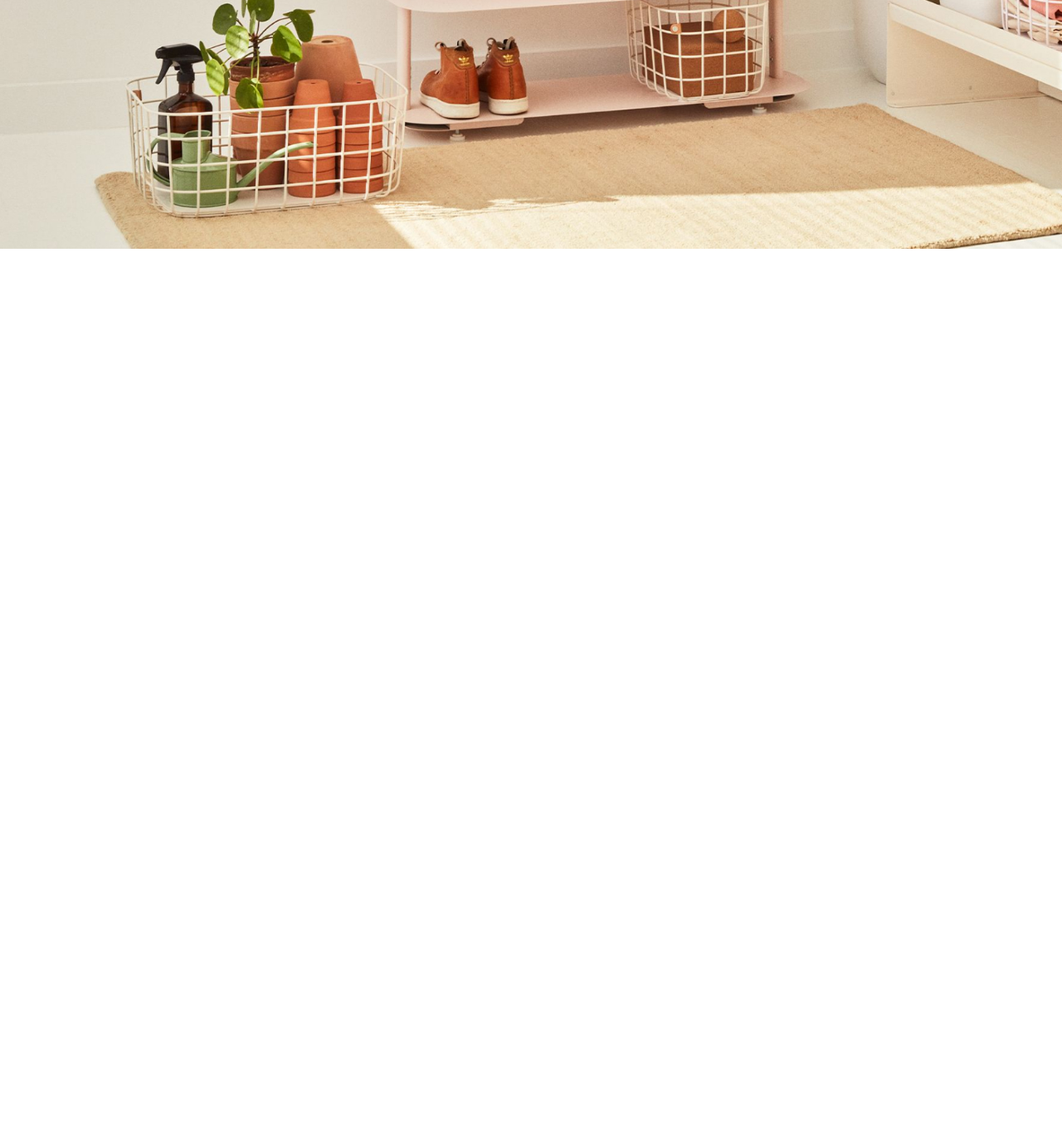
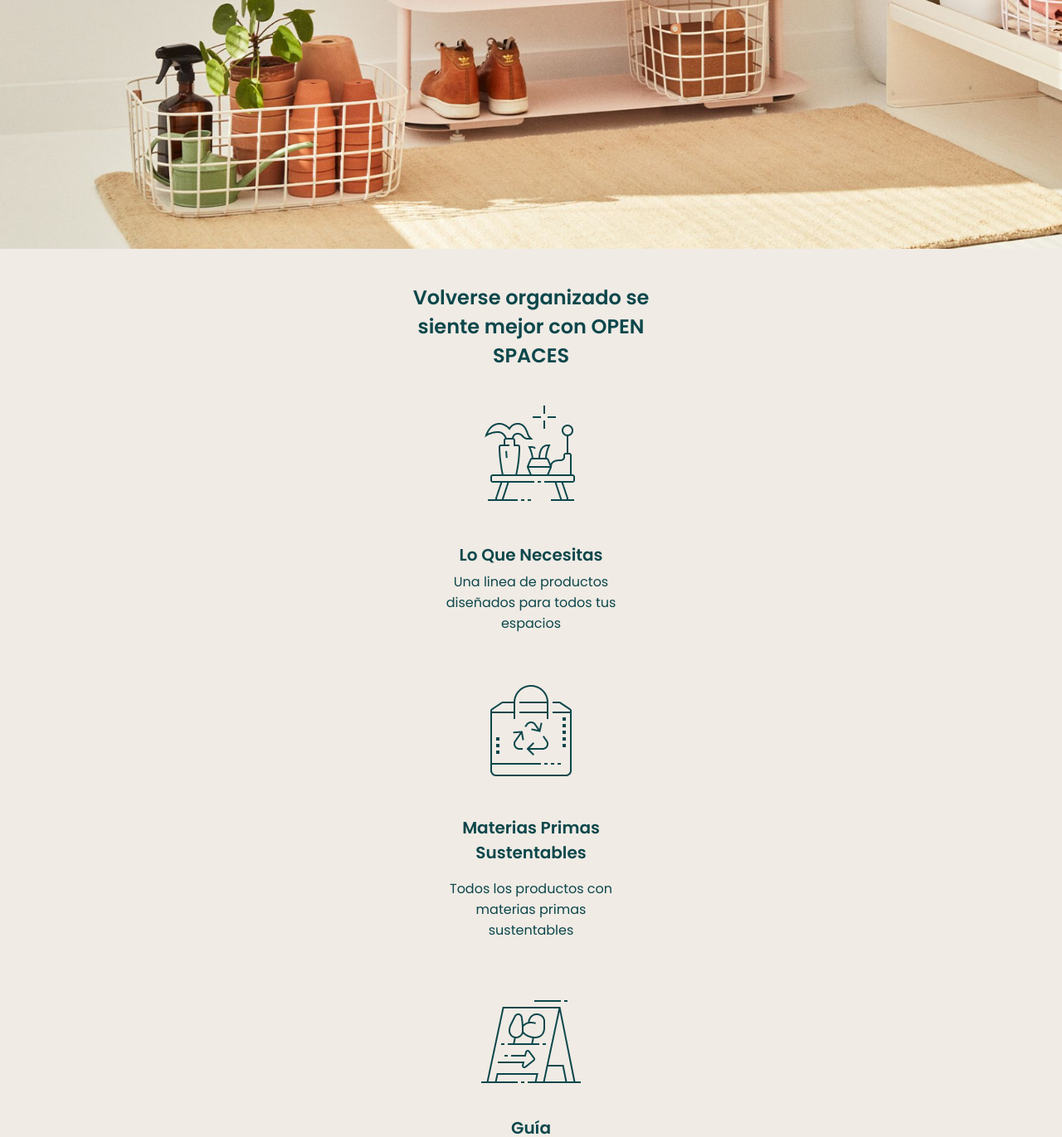
Before and after one commit to Adalab/modulo-1-evaluacion-final-AranDiez, a plain HTML site: page index.html in a window 1280 px wide. Shown: the part 500-1871 px from the top of the page at 83% size. Before the commit the page ends 800 px from the top, so only its background shows below. Drawn offline with Linux system fonts and the light colour scheme.

Commit message:
changes in header an main first and second module

```diff
--- a/index.html
+++ b/index.html
@@ -13,7 +13,7 @@
     <link rel="stylesheet" href="./styles/main.css" />
     <title>Open Spaces</title>
   </head>
-  <body>
+  <body class="body" >
     <header class="header" >
         <section class="header__section1" >
           <img  class="header__section1--menu" src="./styles/images/burger.png" alt="Menu"></img>
@@ -24,7 +24,34 @@
             <a  class="header__section2--button" href="">compra ahora</a>
         </section>
     </header>
-    <main>
+    <main class="main" >
+      <section class="main__module1" >
+        <h2 class="main__title" >volverse organizado se siente mejor con OPEN SPACES</h2>
+        <article class="main__article" >
+          <img class="main__module1--image1" src="./styles/images/icon_1.png" alt="imagen mesa" title="lo que necesitas"></img>
+          <h3 class="main__title1" >lo que necesitas</h3>
+          <p class="main__article--par" >una linea de productos diseñados para todos tus espacios</p>
+        </article>
+        <article class="main__article">
+          <img class="main__module1--image2" src="./styles/images/icon_2.png" alt="imagen reciclaje" title="materias primas sustentables"></img>
+          <h3 class="main__title2" >materias primas sustentables</h3>
+          <p class="main__article--par" >todos los productos con materias primas sustentables</p>
+        </article>
+        <article class="main__article" >
+          <img class="main__module1--image3" src="./styles/images/icon_3.png" alt="imagen mapa" title="guía"></img>
+          <h3 class="main__title3">guía</h3>
+          <p class="main__article--par" >soporte y asesoramiento para ayudarte con tu objetivo</p>
+        </article>
+      </section>
+      <section class="main__module2" >
+        <img src="" alt="">imagen</img>
+        <h2>envío gratis garantizado</h2>
+        <p>envío gratis en compras desde 100</p>
+        <a class="" href="">comprar ahora</a>
+      </section>
+      <section class="main__module3" ></section>
+      <section class="main__module4" ></section>
+      <section class="main__module5" ></section>
 
     </main>
     <footer>
--- a/styles/main.css
+++ b/styles/main.css
@@ -15,6 +15,8 @@
   /* font-family: "Poppins", sans-serif;
   font-weight: 700; */
 }
+
+/* -------------------------------------HEADER---------------------------------- */
 .header {
   background-image: url(./images/header.jpg);
   background-size: auto;
@@ -38,8 +40,7 @@
   height: 96px;
   width: 213px;
   margin-top: 19px;
-  margin-right: 101px;
-  margin-left: 43px;
+  margin: 19px auto;
 }
 .header__section2 {
   display: flex;
@@ -74,3 +75,101 @@
   width: 176px;
   padding: 12px 24px 12px 24px;
 }
+@media (min-width: 768px) {
+  .header__section1--menu {
+    height: 24px;
+    width: 24px;
+  }
+  .header__section1--logo {
+    height: 96px;
+    width: 213px;
+    margin-top: 19px;
+    margin-right: 101px;
+    margin-left: 43px;
+  }
+}
+/* -------------------------------------HEADER---------------------------------- */
+.main__title:first-letter {
+  text-transform: capitalize;
+}
+.main__title {
+  width: 322px;
+  height: 113px;
+  margin: 0 0 37px;
+  padding-top: 41px;
+  font-family: Poppins;
+  font-size: 24px;
+  font-weight: 600;
+  font-stretch: normal;
+  font-style: normal;
+  line-height: normal;
+  letter-spacing: normal;
+  text-align: center;
+  color: var(--darkblue-color);
+}
+
+.main__module1 {
+  padding: 0 47px;
+  display: grid;
+  justify-content: center;
+  background-color: var(--grey-color);
+}
+.main__article {
+  display: grid;
+  justify-content: center;
+}
+.main__module1--image1 {
+  margin: 37px auto 47px auto;
+}
+.main__module1--image2 {
+  margin: 36px auto 42px auto;
+}
+.main__module1--image3 {
+  margin: 40px auto 30px auto;
+}
+
+.main__title1,
+.main__title2,
+.main__title3 {
+  width: 208px;
+  height: 23px;
+  flex-grow: 0;
+  font-family: Poppins;
+  font-size: 20px;
+  font-weight: 600;
+  font-stretch: normal;
+  font-style: normal;
+  line-height: normal;
+  letter-spacing: normal;
+  text-align: center;
+  color: var(--darkblue-color);
+}
+.main__title1,
+.main__title3 {
+  margin-bottom: 12px;
+}
+.main__title2 {
+  margin-bottom: 53px;
+}
+.main__title1,
+.main__title2,
+.main__title3:first-letter {
+  text-transform: capitalize;
+}
+.main__article--par {
+  width: 208px;
+  height: 96px;
+  flex-grow: 0;
+  font-family: Poppins;
+  font-size: 16px;
+  font-weight: normal;
+  font-stretch: normal;
+  font-style: normal;
+  line-height: normal;
+  letter-spacing: normal;
+  text-align: center;
+  color: var(--darkblue-color);
+}
+.main__article--par:first-letter {
+  text-transform: capitalize;
+}
```
Also changed, not shown: 3 other files.
